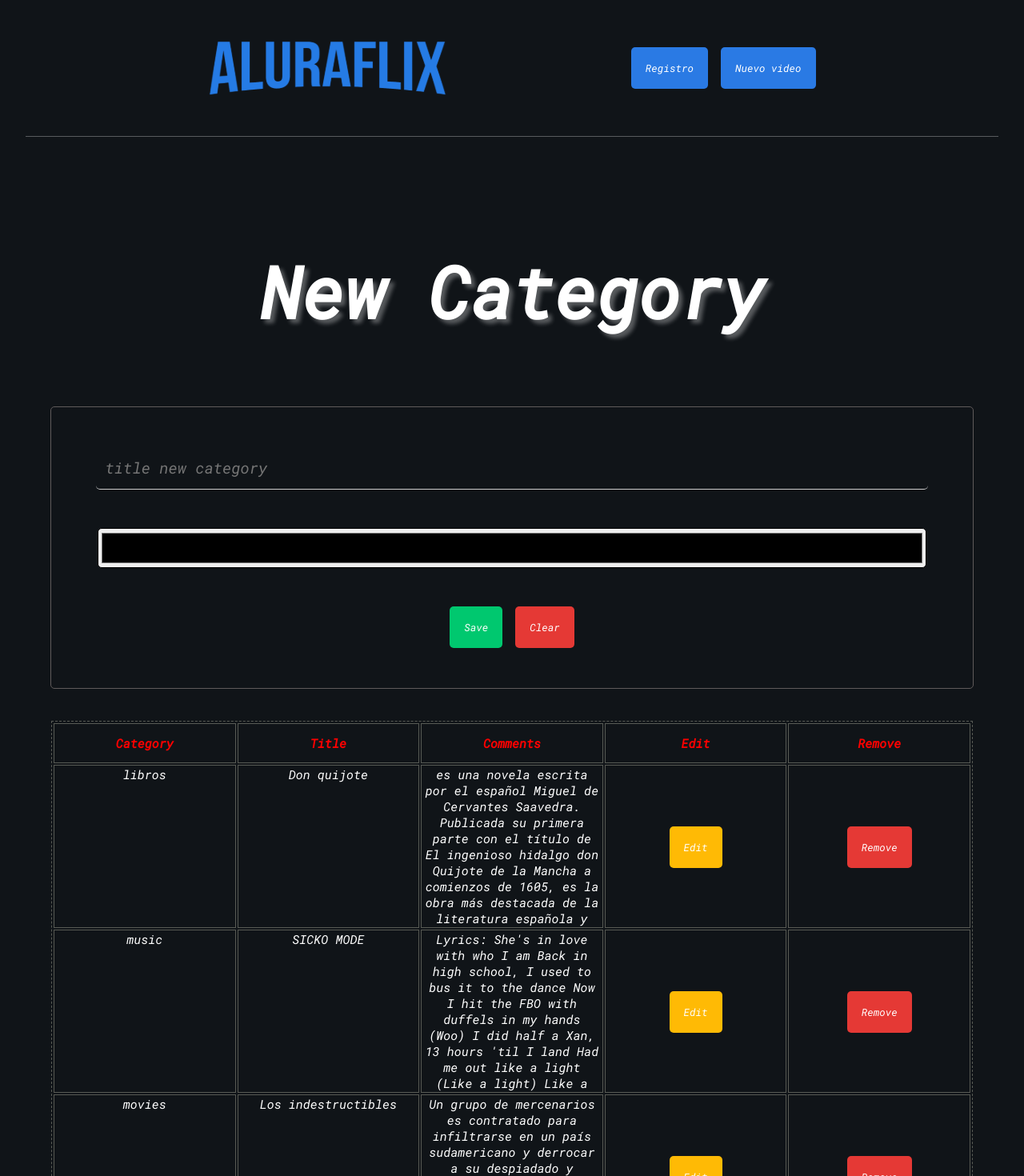
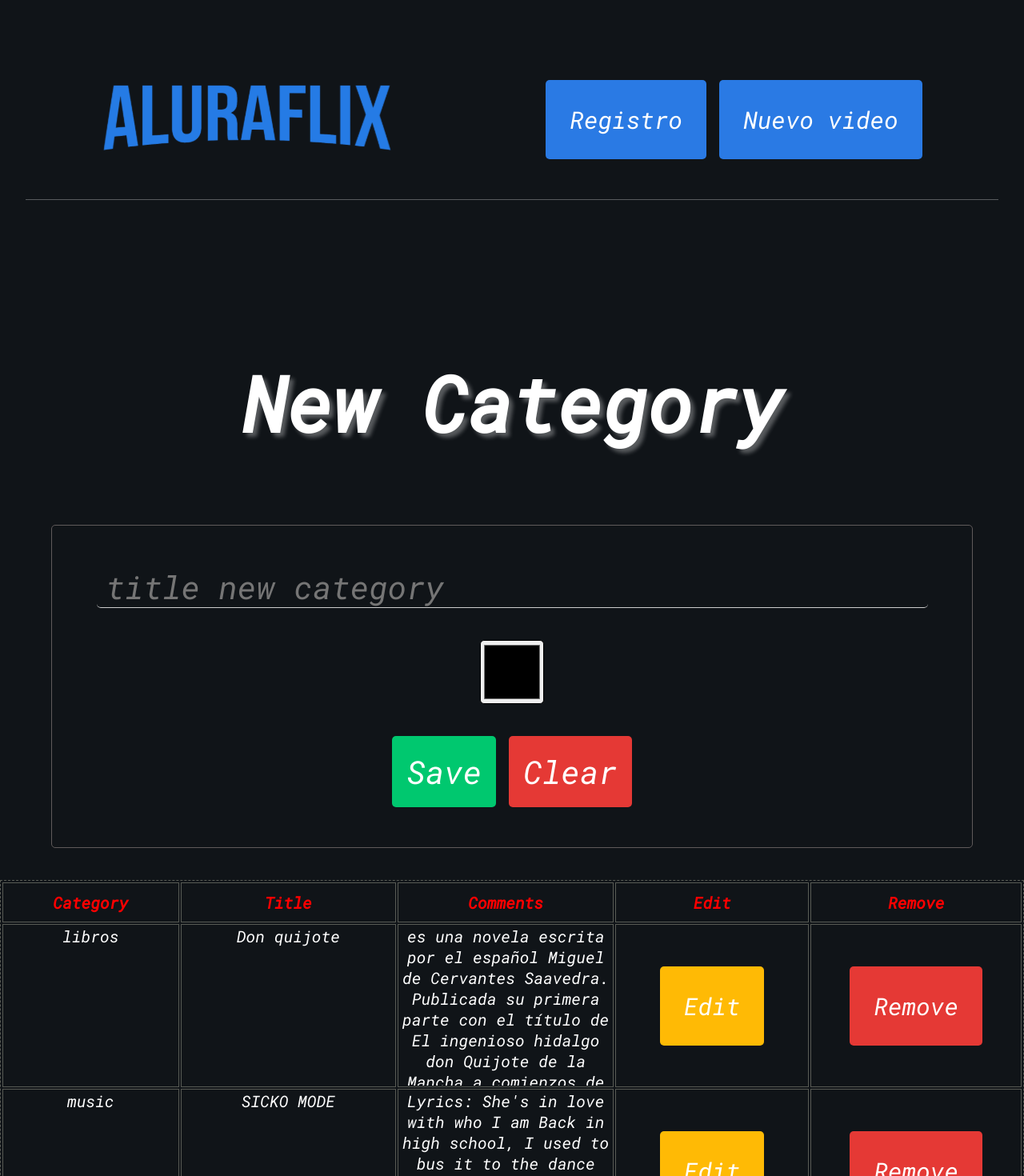
Before and after one commit to HernanDeveloper2001/aluraGeek, a React (Vite) app: page /new-category in a window 1280 px wide. Shown: the top 1470 px of the page at 80% size. Built offline with nearby package versions, Linux system fonts and the light colour scheme.

Commit message:
Sola falta organizar el media para computadoras

```diff
--- a/src/components/main/section-categories/CategoryContent.jsx
+++ b/src/components/main/section-categories/CategoryContent.jsx
@@ -4,16 +4,15 @@ import {AiOutlineCloseCircle, AiFillEdit} from "react-icons/ai";
 import { ContenedorBotones,BotonesLinks } from "../../../styleComponents";
 
 const ContentListing = styled.article`
-  padding-bottom: 20px;
+  padding: 20px 0;
   display: flex;
 `
 const CategoryDisplay = styled.article`
   border-radius: 5px;
   display: flex;
-  height: 400px;
-  width: 400px;
   flex-direction: column;
-  margin: 0 10px;
+  justify-content: space-between;
+  margin: 0 30px;
   cursor: pointer;
   position: relative;
   @media(max-width: 768px){
@@ -21,16 +20,29 @@ const CategoryDisplay = styled.article`
     width: 200px;
     height: 200px;
   }
+  @media(min-width: 768px) and (max-width:1366px){
+    width:300px;
+    width:300px;
+  }
+  @media(min-width:1367px){
+    height: 400px;
+    width: 400px;
+  }
 `
-const TitleCategoryDisplay = styled.h3`
-  font-size:2.5vw;
+const TitleCategoryDisplay = styled.p`
+  font-weight: 700;
   text-transform: capitalize;
   text-align: center;
   font-family: 'Roboto Slab', serif;
-  margin: 0;
   z-index: 99;
   @media(max-width:768px){
-    font-size: 1.5rem;
+    font-size: 20px;
+  }
+  @media(min-width: 768px) and (max-width:1366px){
+    font-size: 40px;
+  }
+  @media(min-width:1367px){
+    font-size: 60px;
   }
 `
 const ImageCategoryDisplay = styled.img`
@@ -42,7 +54,6 @@ const ImageCategoryDisplay = styled.img`
   position: absolute;
 `
 const CommentsCategoryDisplay = styled.p`
-  font-size: 20px;
   height: 100%;
   font-family: 'Roboto Slab', serif;
   overflow-y: scroll;
@@ -61,33 +72,52 @@ const CommentsCategoryDisplay = styled.p`
     cursor: pointer;
   }
   @media(max-width: 768px) {
-    font-size: 16px;
+    font-size: 20px;
   }
+  @media(min-width: 768px) and (max-width:1366px){
+    font-size: 25px;
+  }
+  @media(min-width:1367px){
+    font-size: 30px;
+  }
+
 `
 const IconContainer = styled.div`
   width: 100%;
-  height: 40px;
   display: flex;
   justify-content: space-between;
   align-items: center;
   z-index:2;
-  @media(max-width:768px){
-
+`
+const IconEdit = styled.div`
+  display: flex;
+  @media (max-width:768px){
+    width:30px;
+    height: 30px;
+  }
+  @media(min-width: 768px) and (max-width:1366px){
+    width: 50px;
+    height: 50px;
+  }
+  @media (min-width:1367px){
+    width:70px;
+    height: 70px;
   }
 `
-const IconEdit = styled.div`
-  width:40px;
-  height: 40px;
-  display:flex;
-  justify-content: center;
-  align-items: center;
-`
 const IconRemove = styled.div`
-  width:40px;
-  height: 40px;
-  display:flex;
-  justify-content: center;
-  align-items: center;
+  background-color: blue;
+  @media (max-width:768px){
+    width:30px;
+    height: 30px;
+  }
+  @media(min-width: 768px) and (max-width:1366px){
+    width: 50px;
+    height: 50px;
+  }
+  @media (min-width:1367px){
+    width:70px;
+    height: 70px;
+  }
 `
 const Text = styled.p`
   font-size:14px;
@@ -95,10 +125,16 @@ const Text = styled.p`
   font-family: 'Roboto Slab', serif;
   text-decoration: underline;
   text-underline-offset: 2px;
-  position: absolute;
-  bottom: 0;
-  left: 0;
   z-index: 99;
+  @media(max-width: 768px) {
+    font-size: 15px;
+  }
+  @media(min-width: 768px) and (max-width:1366px){
+    font-size: 20px;
+  }
+  @media(min-width: 1367px) {
+    font-size: 25px;
+  }
 `
 const CategoryContent = ({formDataNewVideo, rgbaColor}) => {
 
@@ -134,7 +170,6 @@ const CategoryContent = ({formDataNewVideo, rgbaColor}) => {
             <IconContainer>
               <IconEdit>
                 <BotonesLinks
-                  zIndex="2"
                   padding="0"
                   to="/details"
                   state={{
@@ -155,7 +190,6 @@ const CategoryContent = ({formDataNewVideo, rgbaColor}) => {
 
               <IconRemove >
                 <BotonesLinks
-                  zIndex="2"
                   padding="0"
                   to="/delete"
                   state={{
@@ -192,7 +226,6 @@ const CategoryContent = ({formDataNewVideo, rgbaColor}) => {
 
               <IconEdit>
                 <BotonesLinks
-                  zIndex="2"
                   padding="0"
                   to="/details"
                   state={{
@@ -213,7 +246,6 @@ const CategoryContent = ({formDataNewVideo, rgbaColor}) => {
 
               <IconRemove>
                 <BotonesLinks
-                  zIndex="2"
                   padding="0"
                   to="/delete"
                   state={{
--- a/src/components/main/section-categories/categories.jsx
+++ b/src/components/main/section-categories/categories.jsx
@@ -6,22 +6,25 @@ import { InputColor,Title,MainContainer } from "../../../styleComponents";
 import { useEffect, useState } from "react";
 
 const SectionCategorySubTitle = styled.h2`
-  font-size: 4vw;
   font-family: 'Roboto Mono', monospace;
   text-align: center;
-  padding-left: 20px;
   text-transform: uppercase;
   z-index: 99;
   @media(max-width: 768px){
     font-size: 30px;
+  }
+  @media(min-width: 768px) and (max-width:1366px){
+    font-size: 60px;
+  }
+  @media(min-width:1367px){
+    font-size:80px;
   }
 `
 const SectionCategory = styled.section`
   width: 95%;
   border: 1px solid rgba(255,255,255, 30%);
   border-radius: 5px;
-  margin-bottom: 20px;
-  background-color: blue;
+  margin: 20px 0;
 `
 const SectionCard = styled.div`
   display: flex;
@@ -39,8 +42,6 @@ const SectionCard = styled.div`
     background: rgba(255,255,255,20%);
     border-radius:50px;
   }
-
-
 `
 
 const Categories = () => {
--- a/src/components/main/section-delete/Delete.jsx
+++ b/src/components/main/section-delete/Delete.jsx
@@ -118,7 +118,7 @@ const Delete = () => {
                 hoverstyles={hoverStyles.enter}
                 border="rgb(0, 200, 111)"
                 color="rgb(0, 200, 111)"
-                text="save"> enter
+                text="save"> Enter
               </Botones>
 
               <BotonesLinks
--- a/src/components/main/section-details/Details.jsx
+++ b/src/components/main/section-details/Details.jsx
@@ -172,7 +172,7 @@ const Details = () => {
             hoverstyles={hoverStyles.enter}
             border="rgb(0, 200, 111)"
             color="rgb(0, 200, 111)"
-            text="save"> enter
+            text="save"> Enter
           </Botones>
 
           <BotonesLinks
--- a/src/components/nav/MainNavegacion.jsx
+++ b/src/components/nav/MainNavegacion.jsx
@@ -1,38 +1,45 @@
 import styled from "styled-components";
 import { Link } from "react-router-dom";
 import Logo from "../../assets/img/LogoMain.svg"
-import { BotonesLinks, ContenedorBotones } from "../../styleComponents";
+import { BotonesLinks, ContenedorBotones, MainContainer } from "../../styleComponents";
 
-const ContenedorNavegacion = styled.nav`
-  width: 100%;
-  height: auto;
-  display: flex;
-  justify-content: center;
-`
 const SeccionNavegacion = styled.section`
   width: 95%;
   display: flex;
   padding: 50px 0;
   align-items: center;
-  justify-content: space-evenly;
+  justify-content: space-around;
   flex-wrap: wrap;
-  border-bottom: 1px solid rgba(255,255,255, 30%);
-  @media(max-width: 768px){
-    gap:20px;
+  border-bottom: 1px solid rgba(255, 255, 255, 30%);
+
+  @media (max-width: 768px) {
+    gap: 20px;
   }
-`
+  @media (min-width: 769px) and (max-width: 1024px) {
+    gap: 40px;
+  }
+`;
 const ContenedorImagen = styled.div`
-  width: 300px;
-  height: 70px;
   @media(max-width: 768px){
     width: 100%;
+  }
+  @media(min-width: 769px) and (max-width:1024px){
+    width:100%;
+  }
+  @media(min-width: 1025px){
+    width: 30%;
   }
 `
 const Imagen = styled.img`
   width: 100%;
   height: 100%;
-  object-fit: cover;
   @media(max-width: 768px){
+    object-fit: contain;
+  }
+  @media(min-width: 769px) and (max-width:1024px){
+    object-fit: contain;
+  }
+  @media(min-width: 1025px){
     object-fit: contain;
   }
 `
@@ -45,7 +52,7 @@ const MainNavegacion = () => {
   };
 
   return (
-      <ContenedorNavegacion>
+      <MainContainer>
         <SeccionNavegacion>
           <ContenedorImagen>
             <Link to="/">
@@ -67,7 +74,7 @@ const MainNavegacion = () => {
             </BotonesLinks>
           </ContenedorBotones>
         </SeccionNavegacion>
-      </ContenedorNavegacion>
+      </MainContainer>
   );
 };
 
--- a/src/styleComponents.jsx
+++ b/src/styleComponents.jsx
@@ -11,7 +11,6 @@ export const MainContainer = styled.section`
   width: 100%;
 `
 export const Title = styled.h2`
-  font-size: 7vw;
   font-family: 'Roboto Mono', monospace;
   text-align: center;
   padding: 10px;
@@ -19,11 +18,17 @@ export const Title = styled.h2`
   @media(max-width: 768px){
     font-size: 3rem;
   }
+  @media(min-width: 768px) and (max-width:1366px){
+    font-size: 6rem;
+  }
+  @media(min-width: 1367px){
+    font-size: 9rem;
+  }
 `
 export const Form = styled.form`
-  width: 90%;
   height: auto;
   display: flex;
+  box-sizing: border-box;
   gap: 3em;
   flex-direction: column;
   justify-content: space-around;
@@ -34,10 +39,14 @@ export const Form = styled.form`
   margin-bottom: 40px;
   margin: ${props => props.margin || "none"};
   @media(max-width:768px){
-    width:80%;
+    width:90%;
+    gap: 20px;
+  }
+  @media(min-width: 768px) and (max-width:1366px){
+    width:90%;
+    gap: 40px;
   }
 `
-
 export const Input = styled.input`
   width: 90%;
   height: 50px;
@@ -52,10 +61,12 @@ export const Input = styled.input`
   border-bottom: 1px solid #ccc;
   z-index: 2;
   @media (max-width: 768px){
-    font-size:16px;
+    font-size:20px;
+  }
+  @media(min-width: 768px) and (max-width:1366px){
+    font-size: 40px;
   }
 `
-
 export const InputTextarea = styled.textarea`
   outline: none;
   width: 90%;
@@ -82,10 +93,14 @@ export const InputTextarea = styled.textarea`
   }
   &::-webkit-scrollbar-thumb:hover{
     background-color: #9E9E9E;
-
   }
   @media (max-width: 768px){
-    font-size:15px;
+    font-size:20px;
+    height: 200px;
+  }
+  @media(min-width: 768px) and (max-width:1366px){
+    font-size: 40px;
+    height: 250px;
   }
 
 `
@@ -94,6 +109,12 @@ export const InputErrors = styled.p`
   font-family: 'Roboto Mono', monospace;
   color: rgba(255,0,0,80%);
   padding-left: 10px;
+  @media (max-width: 768px){
+    font-size:20px;
+  }
+  @media(min-width: 768px) and (max-width:1366px){
+    font-size: 40px;
+  }
 `
 export const MensajeRegistro = styled.p`
   font-size: 18px;
@@ -105,12 +126,19 @@ export const InputSelect = styled(Select)`
   width: 90%;
   outline-color: none;
   font-size:18px;
+  height:50px ;
   font-family: 'Roboto Mono', monospace;
   text-indent: 20px;
   color:#000;
+  @media (max-width: 768px){
+    font-size:20px;
+  }
+  @media(min-width: 768px) and (max-width:1366px){
+    font-size: 40px;
+  }
+
 `
 export const Botones = styled.button`
-  font-size: 1vw;
   color:#fff;
   font-family: 'Roboto Mono', monospace;
   cursor: pointer;
@@ -126,33 +154,40 @@ export const Botones = styled.button`
   @media(max-width: 768px){
     font-size: 20px;
     width: 90%;
-    font-size: 16px;
-    padding: 5px;
+  }
+  @media(min-width: 768px) and (max-width:1366px){
+    font-size: 40px;
+    width: 90%;
   }
 `
 export const BotonesLinks = styled(Link)`
-  width: ${props => props.width || null};
-  height: ${props => props.height || null};
   text-decoration: none;
-  font-size: 1vw;
-  text-align: center;
-  padding:${props => props.padding || "18px"};
+  box-sizing: border-box;
   font-family: 'Roboto Mono', monospace;
   cursor: pointer;
   border-radius: 5px;
+  text-align: center;
   background-color: ${props => props.color || null};
   border:${props => props.border || null};
   color:#fff;
   position: ${props => props.position || null};
-  z-index:${props => props.zIndex || null};
+  z-index:4;
   &:hover {
     ${props => props.hoverstyles && props.hoverstyles };
   }
   @media(max-width: 768px){
     font-size: 20px;
     width: 90%;
-    font-size: 16px;
-    padding: 5px;
+    padding: 10px;
+  }
+  @media(min-width: 769px) and (max-width:1024px){
+    font-size: 25px;
+    width: 90%;
+    padding: 20px;
+  }
+  @media(min-width:1025px){
+    font-size: 30px;
+    padding: 30px;
   }
 `
 export const ContenedorBotones = styled.div`
@@ -166,6 +201,16 @@ export const ContenedorBotones = styled.div`
     align-items: center;
     margin: 7px 0;
   }
+  @media(min-width: 769px) and (max-width:1024px){
+    width:100%;
+    background-color: red;
+    flex-direction: column;
+    align-items: center;
+  }
+  @media(min-width: 1025px){
+    width: auto;
+  }
+
 `
 export const InputColor = styled.input`
   float: right;
@@ -176,15 +221,23 @@ export const InputColor = styled.input`
     width: 40px;
     height:40px;
   }
+  @media(min-width: 768px) and (max-width:1366px){
+    width: 80px;
+    height:80px;
+  }
 `
 export const Table = styled.table`
+  width: 90%;
   border: 1px dashed rgba(255,255,225,30%);
   text-align: center;
   font-family: 'Roboto Mono', monospace;
-  width: 90%;
   font-size: 1.2vw;
-  @media(max-width:768px){
+  @media (max-width: 768px){
     display: none;
+  }
+  @media(min-width: 768px) and (max-width:1366px){
+    width: 100%;
+    font-size:20px;
   }
 `
 export const TableTR = styled.tr`
@@ -192,9 +245,9 @@ export const TableTR = styled.tr`
   height: 50px;
 `
 export const DivTd = styled.div`
+  overflow: scroll;
+  width:100% ;
   height: 100%;
-  width: auto;
-  overflow-y: scroll;
   &::-webkit-scrollbar {
     width: 4px;
   }
@@ -204,20 +257,9 @@ export const DivTd = styled.div`
   }
 `
 export const TableTD = styled.td`
-  width:200px;
+  width:400px;
   height: 200px;
   border: 1px solid rgba(255,255,225,30%);
-  &::-webkit-scrollbar{
-    width: 15px;
-  }
-  &::-webkit-scrollbar-thumb{
-    background-color: rgba(255,255,255, 30%);
-    border-radius: 50px;
-  }
-  &::-webkit-scrollbar-thumb:hover{
-    background-color: rgba(255,255,255, 20%);
-    cursor: pointer;
-  }
 `
 export const TableTH = styled.th`
   border: 1px solid rgba(255,255,225,30%);
```
